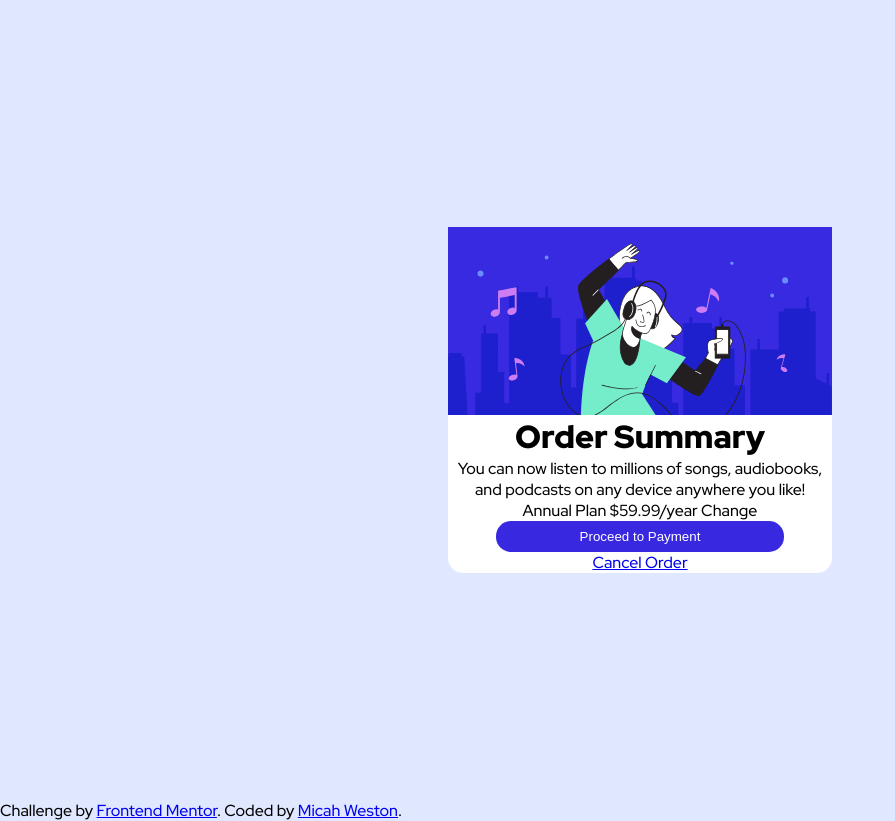
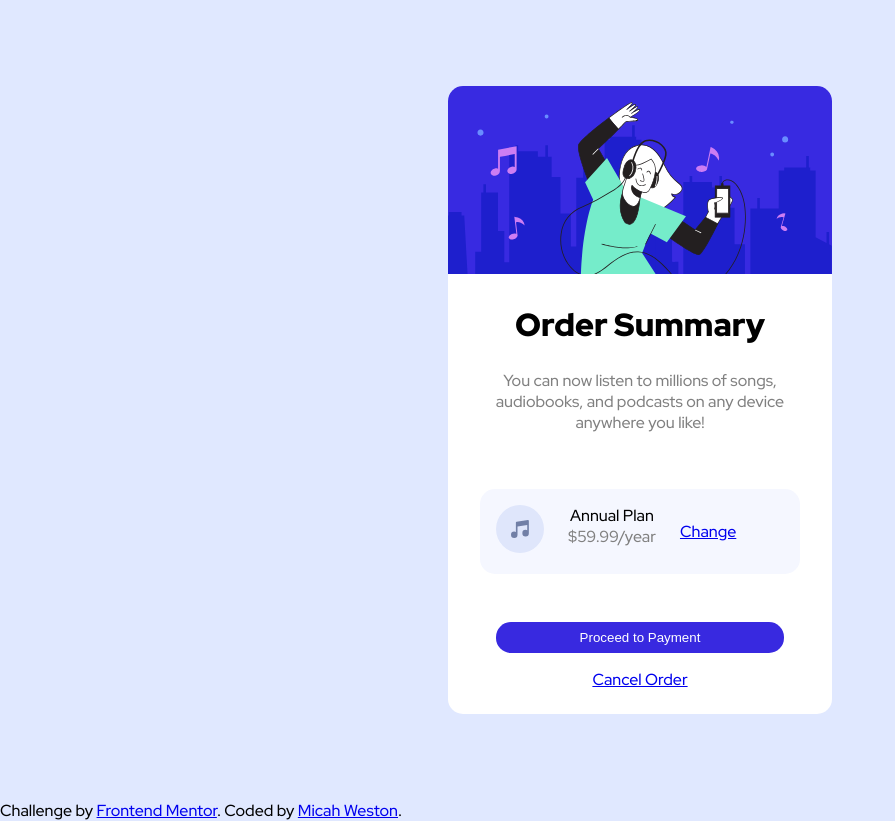
Before and after one commit to micahweston/Order-summary-component, a plain HTML site: page index.html in a window 1280 px wide. Shown: the whole page, without its empty margins (0-895 px from the left). Drawn offline with Linux system fonts and the light colour scheme.

Commit message:
updating styles

```diff
--- a/index.html
+++ b/index.html
@@ -26,13 +26,21 @@
         device anywhere you like!
       </div>
       <div class="card-price">
-        Annual Plan
-        $59.99/year
-
-        Change
+        <div class="card-price-img">
+          <img src="./images/icon-music.svg" alt="">
+        </div>
+        <div class="card-price-text">
+          <span>Annual Plan</span>
+          <span id="price">$59.99/year</span>
+        </div>
+        <div class="card-price-link">
+          <a href="/">Change</a>
+        </div>
       </div>
       <button class="btn">Proceed to Payment</button>
+
       <a href="/">Cancel Order</a>
+
     </div>
   </div>
   <div class="attribution">
--- a/styles.css
+++ b/styles.css
@@ -15,6 +15,7 @@ body {
 
 .card {
     width: 30%;
+    padding-bottom: 1.5rem;
     display: flex;
     flex-direction: column;
     text-align: center;
@@ -25,12 +26,47 @@ body {
 
 .card-img img{
     width: 100%;
-    display: flex;
+    display: inline-block;
+    border-top: 0 transparent white;
+    border-radius: 15px 15px 0 0;
+    margin-bottom: 1.5rem;
 }
 
 .card-title {
     font-size: 2rem;
     font-weight: 900;
+}
+
+.card-text {
+    font-size: 16px;
+    color: gray;
+    margin: 1.5rem 2rem;
+}
+
+.card-price {
+    border: 0 transparent white;
+    border-radius: 15px;
+    display: flex;
+    flex-direction: row;
+    margin: 2rem;
+    padding: 1rem;
+    background-color: hsl(225, 100%, 98%);
+}
+
+.card-price-text {
+    display: flex;
+    flex-direction: column;
+    margin: 0 1.5rem;
+}
+
+.card-price-text #price {
+    color: gray;
+}
+
+.card-price-link {
+    display: flex;
+    justify-content: end;
+    align-items: center;
 }
 
 button {
@@ -39,5 +75,5 @@ button {
     border: none;
     border-radius: 15px;
     padding: 0.5rem;
-    margin: 0 3rem;
+    margin: 1rem 3rem;
 }
```
